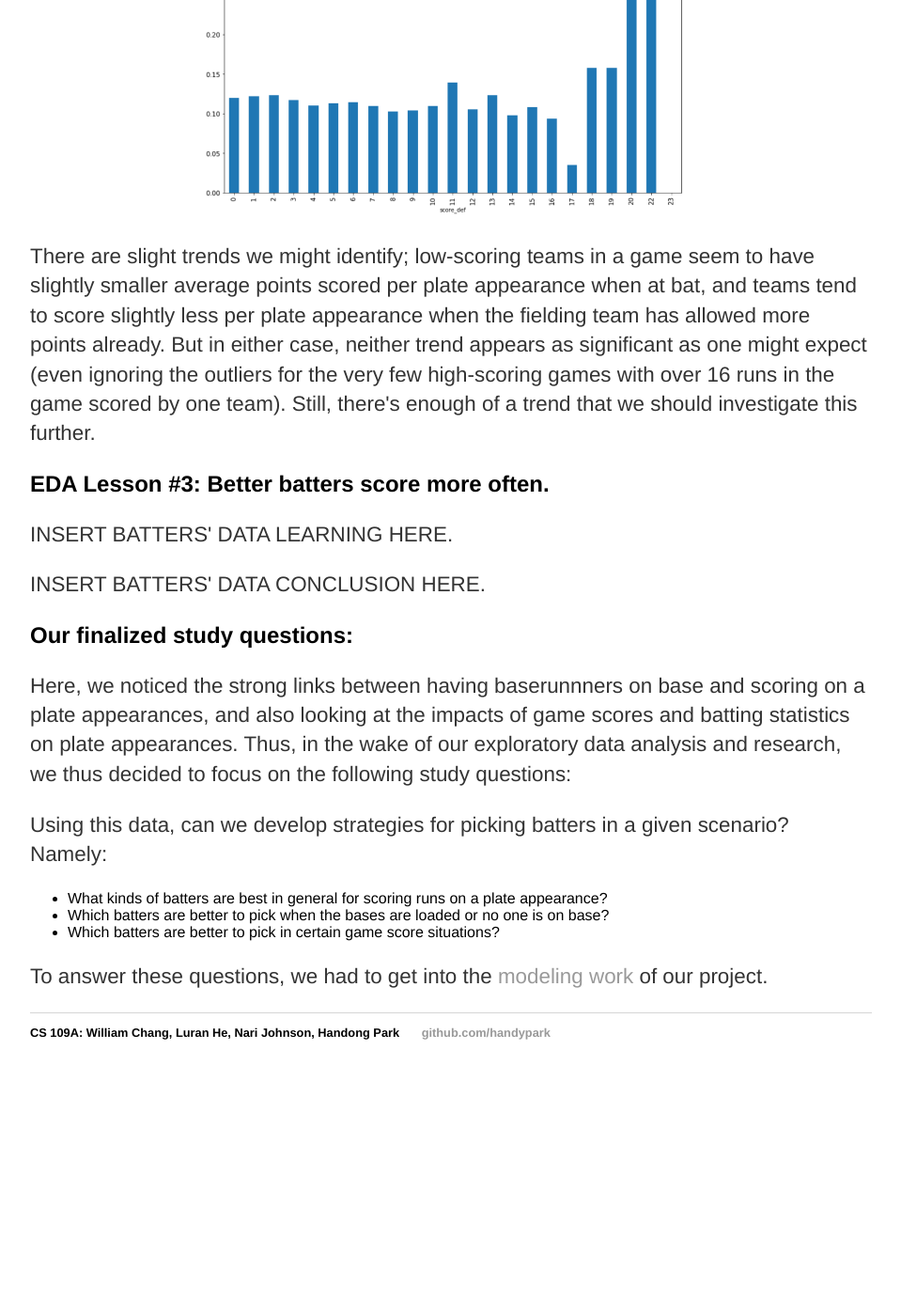
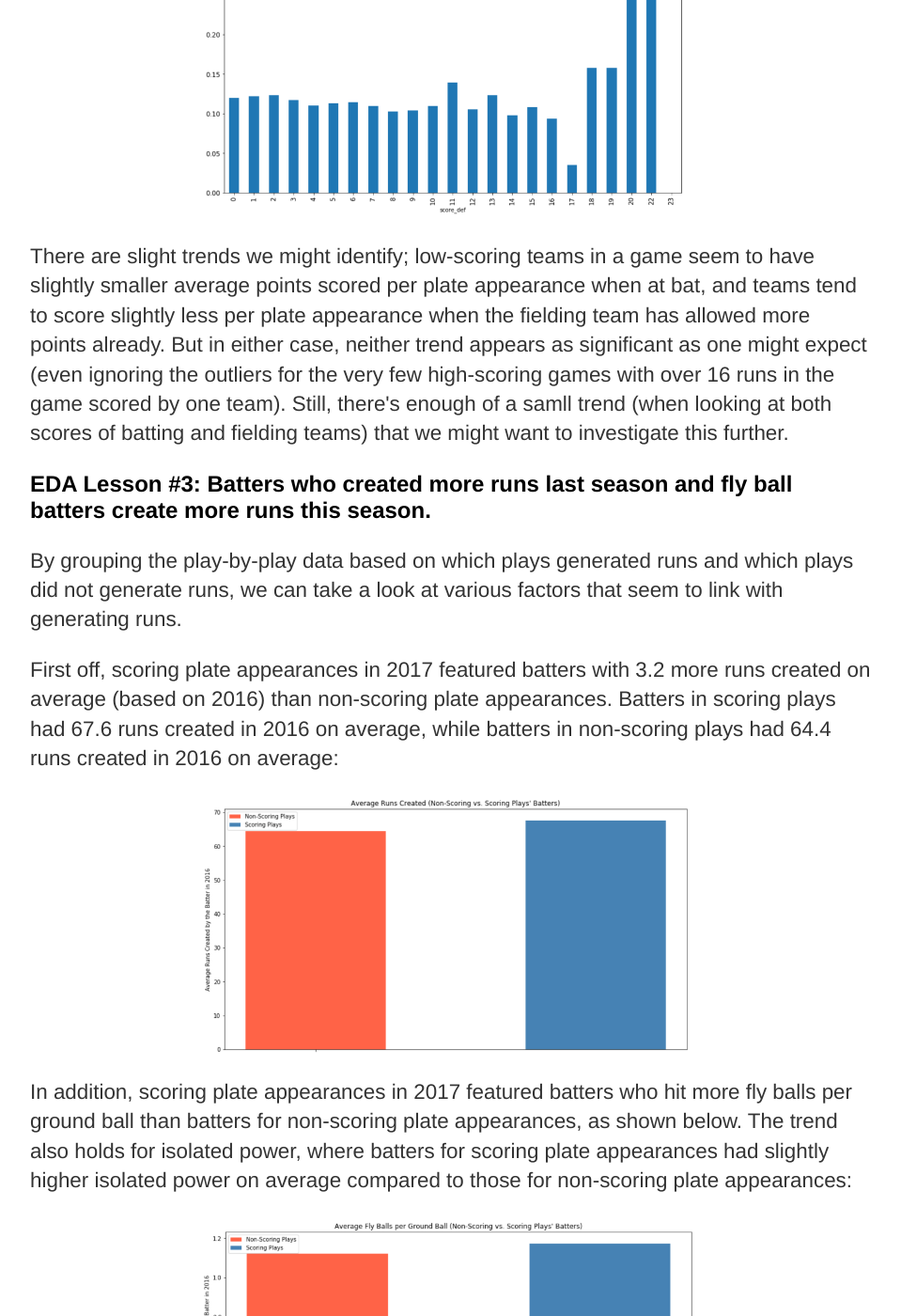
Before and after one commit to handypark/handypark.github.io, a Jekyll site: the page built from data.html, in a window 1280 px wide and 1400 px high, scrolled down 2387 px. Shown: the whole window at 94% size, without its empty margins (160-1119 px from the left). Built offline with Jekyll 4.4.1, drawn with Linux system fonts in a browser that asks for light colours; before the commit the page ends 3553 px from its top, so only the background shows below that.

Commit message:
Update data.html

```diff
--- a/data.html
+++ b/data.html
@@ -75,14 +75,33 @@ title: Data
 		scored per plate appearance when at bat, and teams tend to score slightly less per plate appearance when the fielding
 		team has allowed more points already. But in either case, neither trend appears as significant as one might expect (even
 		ignoring the outliers for the very few high-scoring games with over 16 runs in the game scored by one team). Still,
-		there's enough of a trend that we should investigate this further.
+		there's enough of a samll trend (when looking at both scores of batting and fielding teams) that we might want to
+		investigate this further.
 	</p>
-	<h3>EDA Lesson #3: Better batters score more often.</h3>
+	<h3>EDA Lesson #3: Batters who created more runs last season and fly ball batters create more runs this season.</h3>
 	<p>
-		INSERT BATTERS' DATA LEARNING HERE.
+		By grouping the play-by-play data based on which plays generated runs and which plays did not generate runs, we can take
+		a look at various factors that seem to link with generating runs.
 	</p>
 	<p>
-		INSERT BATTERS' DATA CONCLUSION HERE.
+		First off, scoring plate appearances in 2017 featured batters with 3.2 more runs created on average
+		(based on 2016) than non-scoring plate appearances. Batters in scoring plays had 67.6 runs created in 2016 on average,
+		while batters in non-scoring plays had 64.4 runs created in 2016 on average:
+	</p>
+	<p>
+		<img src="images/RC.PNG"
+     		alt="Scoring appearances featured hitters with slightly more runs created in 2016 on average."
+     		title="Runs Created EDA">
+	</p>
+	<p>
+		In addition, scoring plate appearances in 2017 featured batters who hit more fly balls per ground ball than batters
+		for non-scoring plate appearances, as shown below. The trend also holds for isolated power, where batters for scoring
+		plate appearances had slightly higher isolated power on average compared to those for non-scoring plate appearances:
+	</p>
+	<p>
+		<img src="images/FlyBalls.PNG"
+     		alt="Scoring appearances featured hitters with slightly more fly balls per ground ball on average."
+     		title="Fly Balls EDA">
 	</p>
 	<h3>Our finalized study questions:</h3>
 	<p>
```
